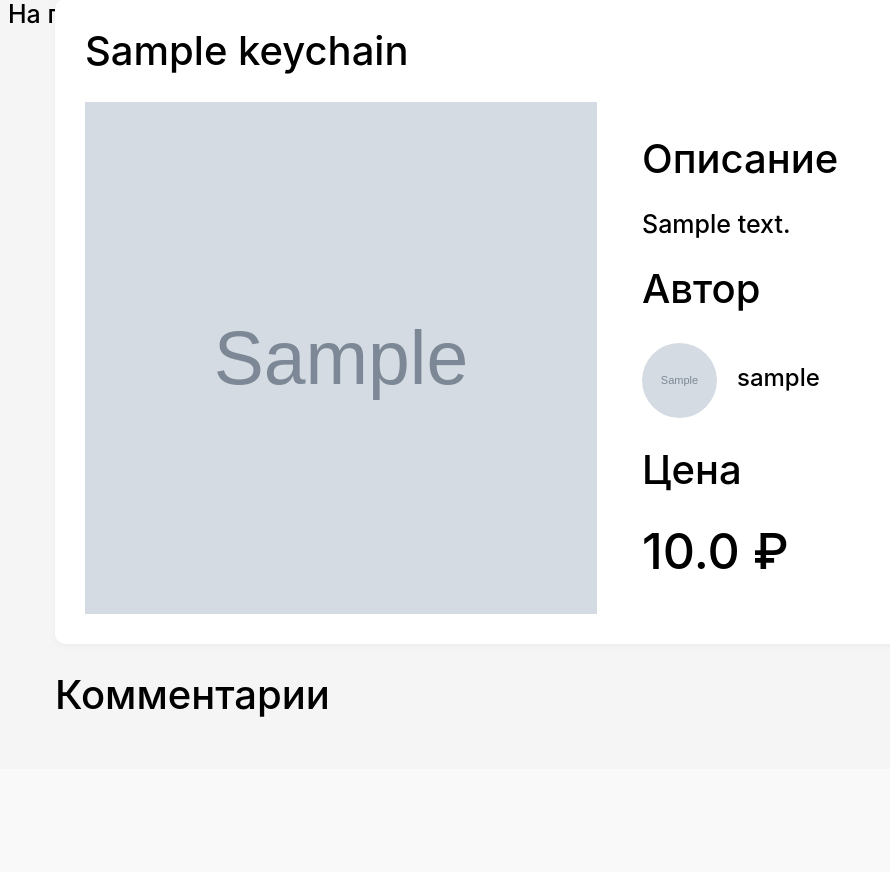
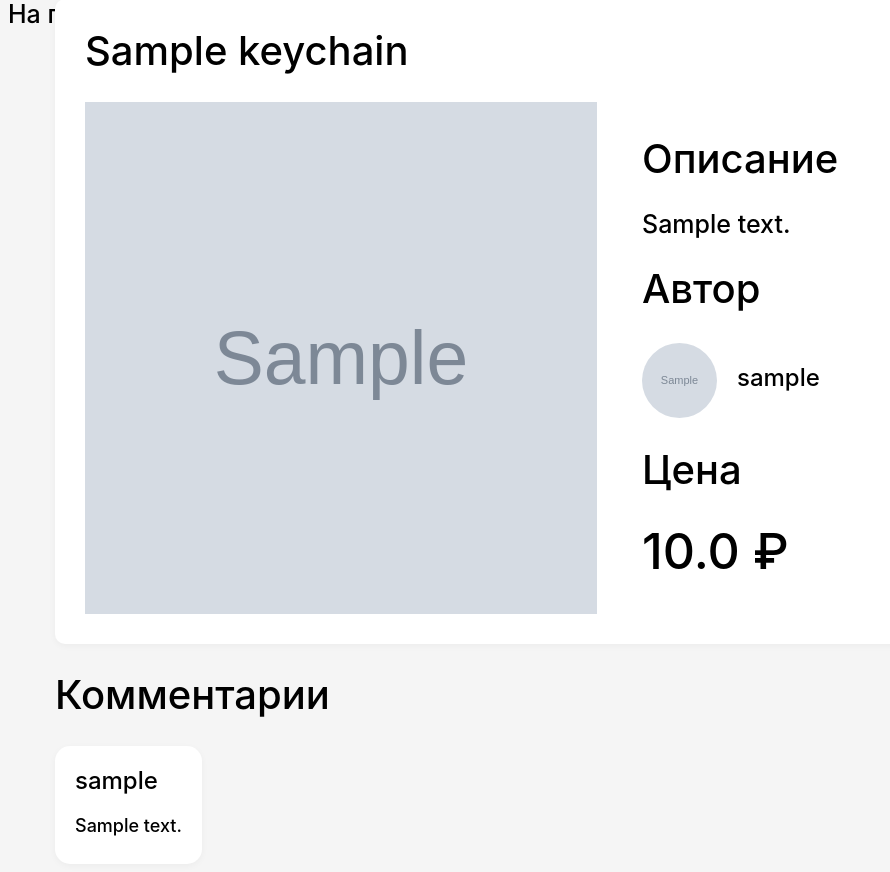
Before and after one commit to alexeykurkin/brelki_py, a Django app: page /keychain?id=1 in a window 1280 px wide. Shown: the part 31-903 px from the top of the page, without its empty margins (0-890 px from the left). Before the commit the page ends 748 px from the top, so only its background shows below. Run offline with Django 4.2, Linux system fonts and the light colour scheme; tables that the repository leaves empty hold one stand-in row (values such as "Sample post"); grey boxes marked "Sample" are stand-in pictures.

Commit message:
plug img if failed to load user img script + comments on keychain page showing

```diff
--- a/brelki/models.py
+++ b/brelki/models.py
@@ -52,5 +52,11 @@ def correct_password(user_id, typed_password):
 
 
 class Comment(models.Model):
+    id = models.IntegerField(primary_key=True)
     content = models.CharField(max_length=250)
     user = models.ForeignKey(User, db_column='user_id', on_delete=models.CASCADE)
+    keychain = models.ForeignKey(Keychain, db_column='keychain_id', on_delete=models.CASCADE)
+    create_date = models.DateTimeField(auto_now=True)
+
+    class Meta:
+        db_table = 'comments'
--- a/brelki/static/css/style.css
+++ b/brelki/static/css/style.css
@@ -354,3 +354,22 @@ a span {
 .user-actions_buttons {
   margin-right: 30px;
 }
+
+.comment {
+  display: inline-block;
+  border-radius: 15px;
+  padding: 10px 20px;
+  border-color: black;;
+  background-color: #fff;
+  box-shadow: 0 2px 7px 0 rgba(0, 0, 0, .04);
+  width: auto;
+  max-width: 1440px;
+}
+
+.comment h2 {
+  margin-top: 10px;
+}
+
+.comment p {
+  font-size: 18px;
+}
--- a/brelki/views.py
+++ b/brelki/views.py
@@ -1,11 +1,9 @@
 from django.shortcuts import render, HttpResponse
-from brelki.models import Keychain, User
+from brelki.models import Keychain, User, Comment
 from .forms import RegistrationForm, AuthForm, CreateKeychainForm
 from django.shortcuts import redirect
 from django.contrib.auth.hashers import check_password, make_password
 from django.contrib import messages
-import os
-from django.conf import settings
 
 
 def index(request):
@@ -86,7 +84,9 @@ def logout(request):
 
 def keychain(request):
     keychain_id = request.GET['id']
-    context = {"keychain": Keychain.objects.get(id=keychain_id), "user": User.objects.all()}
+    context = {"keychain": Keychain.objects.get(id=keychain_id),
+               "user": User.objects.all(),
+               "comments": Comment.objects.all()}
     return HttpResponse(render(request, 'keychain.html', context))
 
 
@@ -108,3 +108,7 @@ def create_keychain(request):
     else:
         create_keychain_form = CreateKeychainForm(None)
         return HttpResponse(render(request, 'create_keychain.html', {'create_keychain_form': create_keychain_form}))
+
+
+def create_comment():
+    pass
--- a/templates/keychain.html
+++ b/templates/keychain.html
@@ -1,4 +1,5 @@
 {% load static %}
+
 <a style="position: absolute; font-size: 25px;" href="/">На главную</a>
 <!DOCTYPE html>
 <html lang="en">
@@ -19,7 +20,7 @@
             <div class="keychain_author-info">
                 <h1>Автор</h1>
                 <div class="keychain_author-login-img">
-                    <img src="{{ keychain.user.user_img }}" class="user-avatar">
+                    <img src="{{ keychain.user.user_img }}" class="user-avatar" id="user-avatar">
                     <h2>{{ keychain.user.login }}</h2>
                 </div>
             </div>
@@ -29,9 +30,24 @@
         </div>
     </div>
     <h1>Комментарии</h1>
+    {% for comment in comments %}
+    <div class="comment">
+        <h2>{{ comment.user.login }}</h2>
+        <p>{{ comment.content }}</p>
+    </div>
+    {% endfor %}
 </div>
 
 
 </body>
 </html>
 <link rel="stylesheet" href="{% static 'css/style.css' %}">
+<script>
+    let user_image = document.getElementById('user-avatar')
+    if (!user_image.complete) {
+        user_image.src = '{% static 'img/user_img_not_found.png' %}';
+    }
+    if (user_image.naturalWidth === 0) {
+        user_image.src = '{% static 'img/user_img_not_found.png' %}';
+    }
+</script>
```
Also changed, not shown: brelki/static/img/user_img_not_found.png (added).
